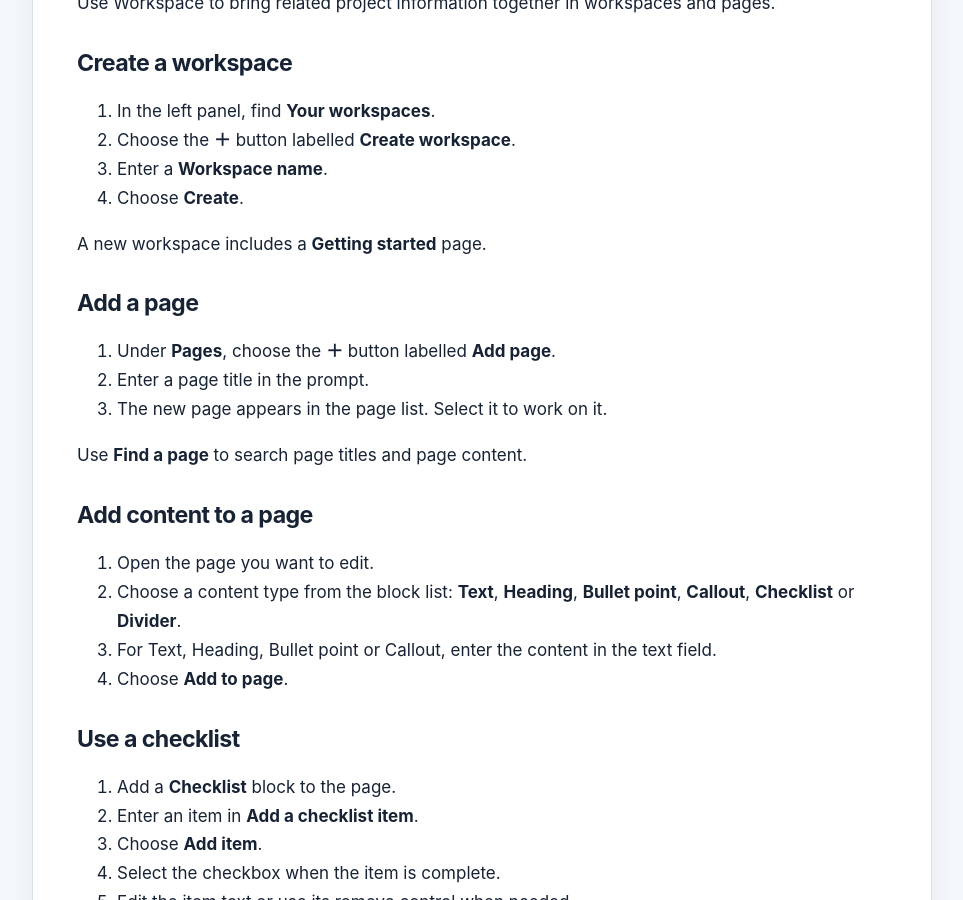
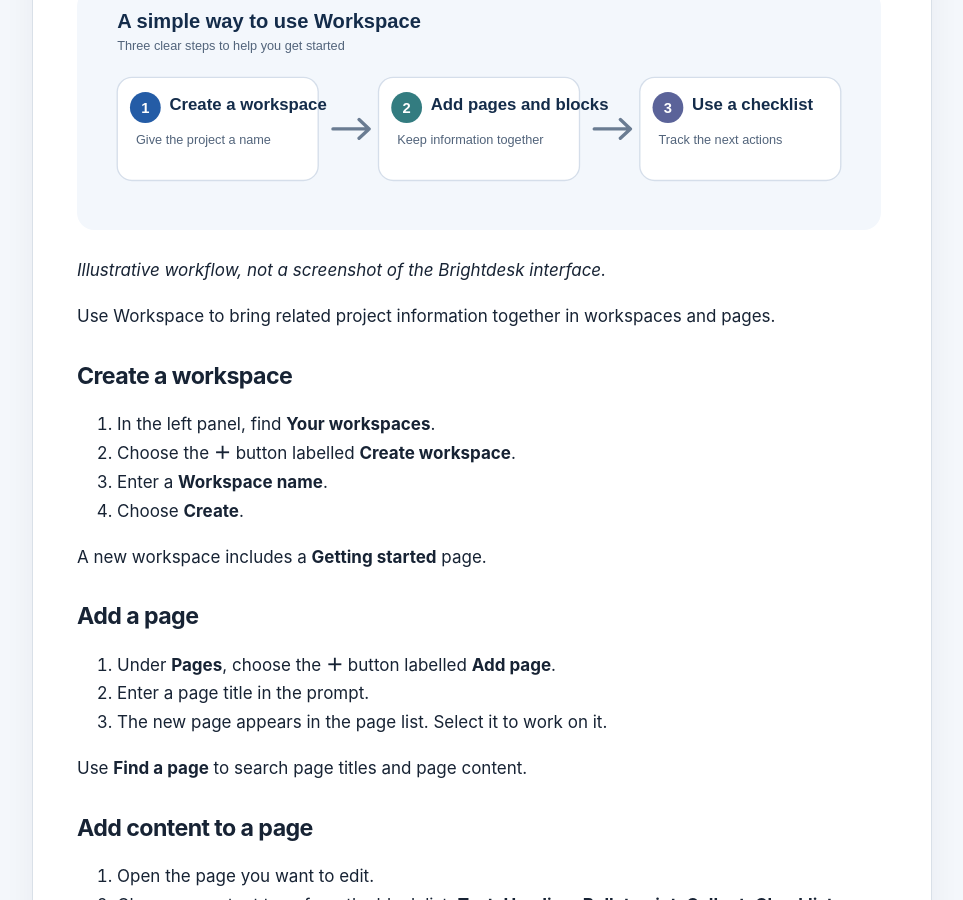
Before and after one commit to conz20/Brightdesk-Wiki, a Jekyll site: the page built from docs/products/workspace.md, in a window 1280 px wide and 900 px high, scrolled down 418 px. Shown: the whole window, without its empty margins (158-1121 px from the left). Built offline with Jekyll 4.4.1, drawn with Linux system fonts in a browser that asks for light colours.

Commit message:
Add Workspace workflow diagram to Help guide

```diff
--- a/docs/products/workspace.md
+++ b/docs/products/workspace.md
@@ -9,6 +9,10 @@ permalink: /products/workspace.html
 # Brightdesk Workspace
 
 ![Brightdesk Workspace product icon](../assets/images/product-icons/workspace.svg){: .product-guide-icon }
+
+![Three-step workflow: create a workspace, add pages and blocks, then use a checklist.](../assets/images/workflows/guide-workspace.svg){: .product-workflow-diagram }
+
+*Illustrative workflow, not a screenshot of the Brightdesk interface.*
 
 Use Workspace to bring related project information together in workspaces and pages.
 
```
